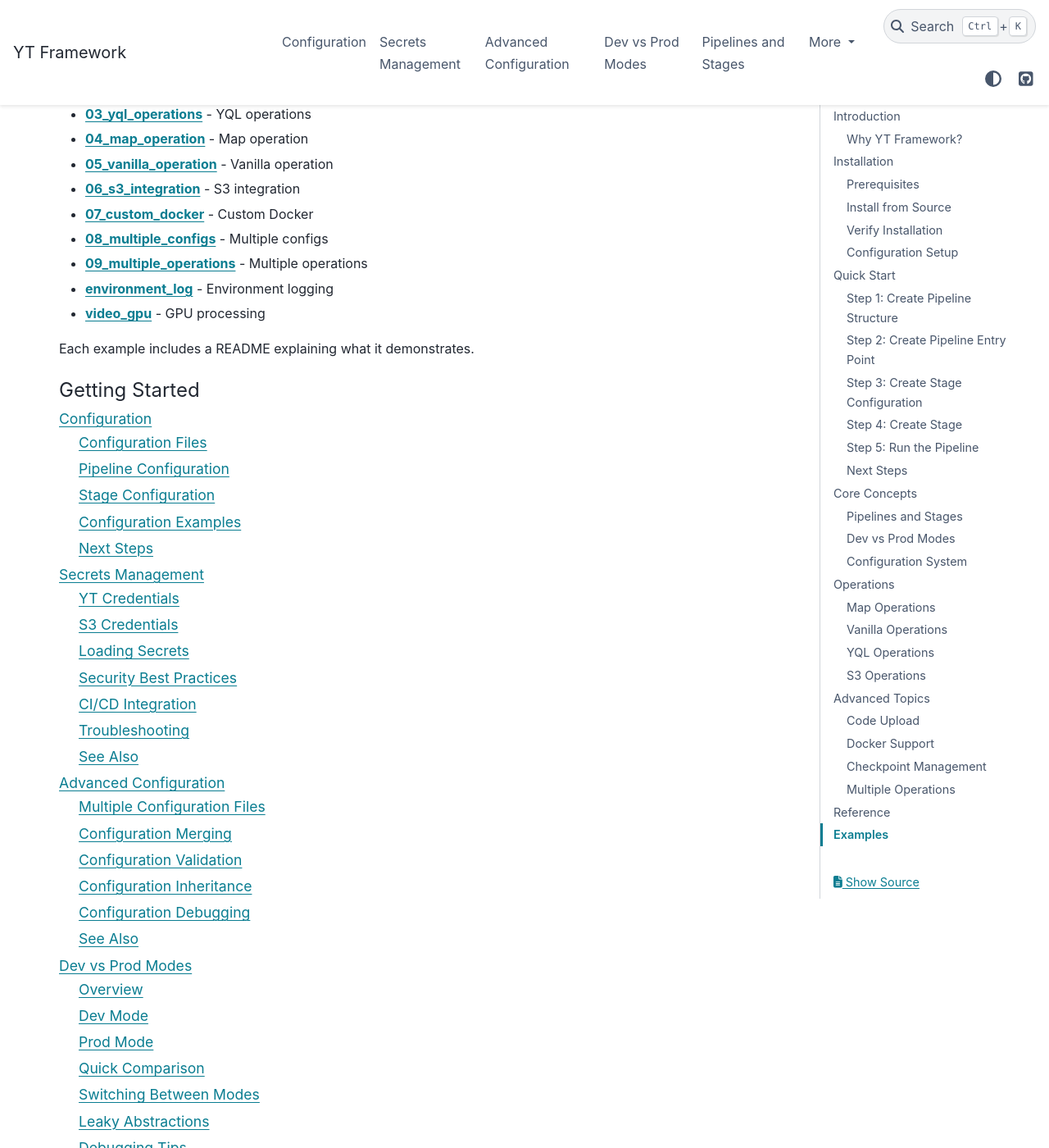
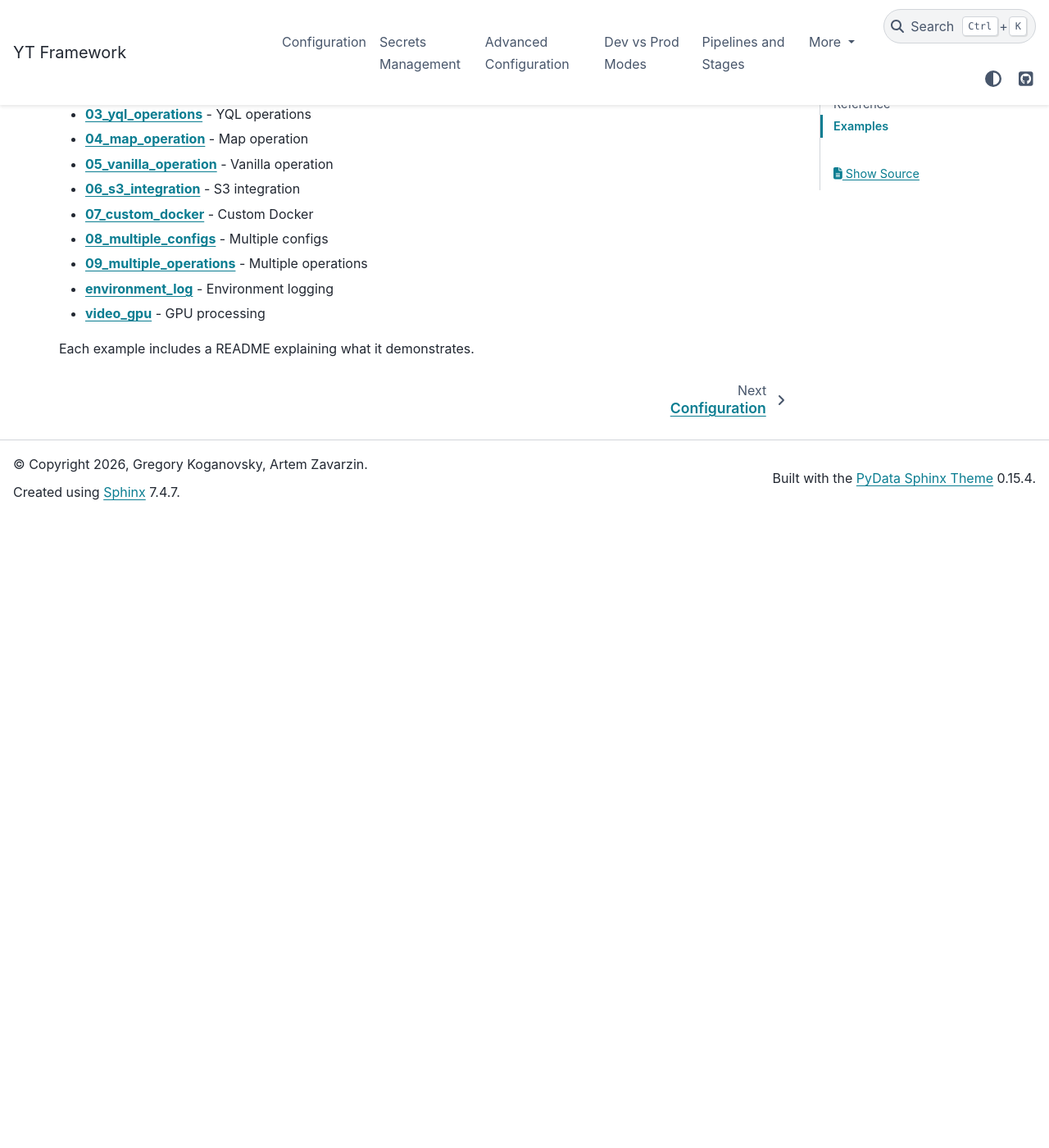
Before and after one commit to GregoryKogan/yt-framework, a Sphinx documentation site: the page built from docs/index.md, in a window 1280 px wide and 1400 px high, scrolled down 6927 px. Shown: the whole window at 82% size. Built offline with Sphinx 7.4.7 and the PyData theme 0.15.4, drawn with Linux system fonts in a browser that asks for light colours; after the commit the page ends 7557 px from its top, so only the background shows below that; some of the changed text lies outside the part shown.

Commit message:
docs: enhance documentation structure by adding new table of contents sections for Getting Started, Operations, Advanced Topics, and Reference, while updating navigation settings for improved usability

````diff
--- a/docs/conf.py
+++ b/docs/conf.py
@@ -52,9 +52,14 @@
 html_theme_options = {
     "github_url": "https://github.com/GregoryKogan/yt-framework",
     "show_toc_level": 2,
-    "navigation_depth": 3,
-    "show_nav_level": 1,
+    "navigation_depth": 4,
+    "show_nav_level": 2,
     "header_links_before_dropdown": 5,
+    "sidebar_secondary_items": ["page-toc"],
+    "use_edit_page_button": False,
+    "logo": {
+        "text": "YT Framework",
+    },
 }
 
 html_title = "YT Framework"
--- a/docs/index.md
+++ b/docs/index.md
@@ -1,6 +1,55 @@
 # YT Framework Documentation
 
 Welcome to the YT Framework documentation! This guide will help you get started with building data processing pipelines on YTsaurus.
+
+```{toctree}
+:maxdepth: 2
+:caption: Getting Started
+:hidden:
+
+configuration/index
+configuration/secrets
+configuration/advanced
+dev-vs-prod
+pipelines-and-stages
+```
+
+```{toctree}
+:maxdepth: 2
+:caption: Operations
+:hidden:
+
+operations/index
+operations/map
+operations/vanilla
+operations/yql
+operations/s3
+```
+
+```{toctree}
+:maxdepth: 2
+:caption: Advanced Topics
+:hidden:
+
+advanced/index
+advanced/code-upload
+advanced/docker
+advanced/checkpoints
+advanced/multiple-operations
+```
+
+```{toctree}
+:maxdepth: 2
+:caption: Reference
+:hidden:
+
+reference/api
+troubleshooting/index
+troubleshooting/pipeline
+troubleshooting/operations
+troubleshooting/configuration
+troubleshooting/debugging
+```
 
 ## Introduction
 
@@ -272,48 +321,3 @@
 - **[video_gpu](https://github.com/GregoryKogan/yt-framework/tree/main/examples/video_gpu/)** - GPU processing
 
 Each example includes a README explaining what it demonstrates.
-
-```{toctree}
-:maxdepth: 2
-:caption: Getting Started
-
-configuration/index
-configuration/secrets
-configuration/advanced
-dev-vs-prod
-pipelines-and-stages
-```
-
-```{toctree}
-:maxdepth: 2
-:caption: Operations
-
-operations/index
-operations/map
-operations/vanilla
-operations/yql
-operations/s3
-```
-
-```{toctree}
-:maxdepth: 2
-:caption: Advanced Topics
-
-advanced/index
-advanced/code-upload
-advanced/docker
-advanced/checkpoints
-advanced/multiple-operations
-```
-
-```{toctree}
-:maxdepth: 2
-:caption: Reference
-
-reference/api
-troubleshooting/index
-troubleshooting/pipeline
-troubleshooting/operations
-troubleshooting/configuration
-troubleshooting/debugging
-```
````
